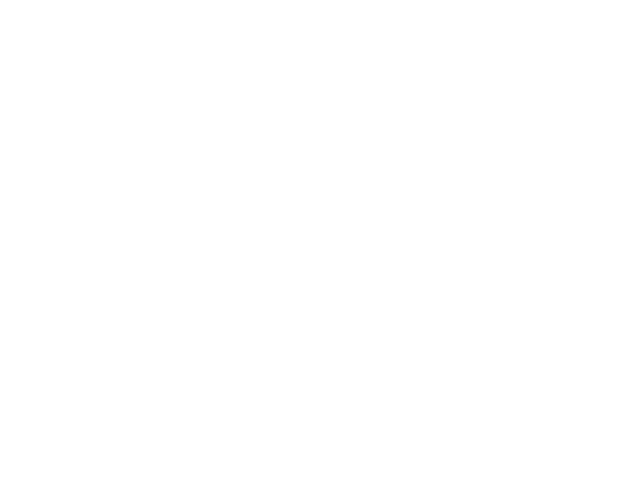
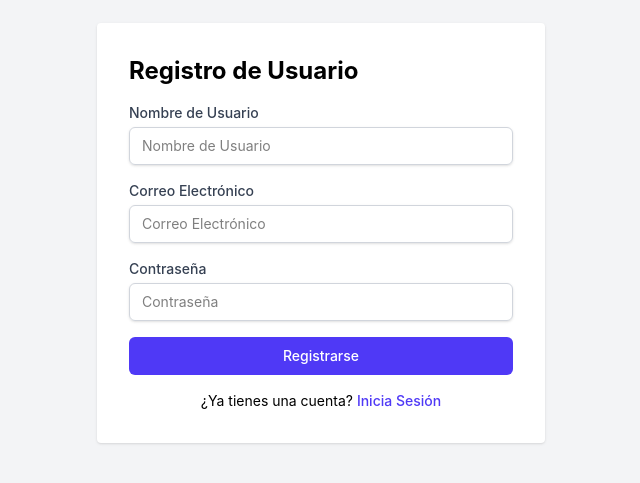
Before and after one commit to AdrianNQ99/taskflow, a React app in the folder frontend/: page / in a window 1280 px wide. Shown: the part 967-1450 px from the top of the page, without its empty margins (319-959 px from the left). Before the commit the page ends 800 px from the top, so only its background shows below. Built offline with nearby package versions, Linux system fonts and the light colour scheme; the HTML template or start-up script is replaced by a standard one.

Commit message:
Add Register, Dashboard, and ProjectBoard components;

```diff
--- a/frontend/src/App.jsx
+++ b/frontend/src/App.jsx
@@ -1,13 +1,14 @@
 import { useState } from 'react'
 import Login from './pages/Login'
+import Register from './pages/Register'
 
 
 function App() {
-  const [count, setCount] = useState(0)
 
   return (
     <div className="App">
       <Login />
+      <Register />
     </div>
 
   )
--- a/frontend/src/pages/Dashboard.jsx
+++ b/frontend/src/pages/Dashboard.jsx
@@ -0,0 +1,10 @@
+const Dasboard = () => {
+  return (
+    <div>
+        <h1 className="text-3xl font-bold text-gray-900">Dashboard</h1>
+        <p className="mt-4 text-gray-600">Bienvenido a tu panel de control. Aquí puedes gestionar tus proyectos y tareas.</p>
+    </div>
+  )
+}
+
+export default Dasboard;
--- a/frontend/src/pages/ProjectBoard.jsx
+++ b/frontend/src/pages/ProjectBoard.jsx
@@ -0,0 +1,10 @@
+const ProjectBoard = () => {
+    return (
+        <div>
+            <h1 className="text-3xl font-bold text-gray-900">Project Board</h1>
+            <p className="mt-4 text-gray-600">Aquí puedes ver y gestionar tu proyecto</p>
+        </div>
+    )
+}
+
+export default ProjectBoard;
--- a/frontend/src/pages/Register.jsx
+++ b/frontend/src/pages/Register.jsx
@@ -0,0 +1,81 @@
+const Register = () => {
+  return (
+    <div className="flex items-center justify-center min-h-screen bg-gray-100">
+      <div className="w-full max-w-md p-8 space-y-6 bg-white rounded shadow">
+        <h2 className="text-2xl font-bold mb-4">Registro de Usuario</h2>
+        <form className="space-y-4" action="#" method="POST">
+          <div>
+            <label
+              htmlFor="username"
+              className="block text-sm font-medium text-gray-700"
+            >
+              Nombre de Usuario
+            </label>
+            <input
+              id="username"
+              name="username"
+              type="text"
+              autoComplete="username"
+              required
+              className="mt-1 block w-full px-3 py-2 border border-gray-300 rounded-md shadow-sm focus:outline-none focus:ring-indigo-500 focus:border-indigo-500 sm:text-sm"
+              placeholder="Nombre de Usuario"
+            />
+          </div>
+          <div>
+            <label
+              htmlFor="email"
+              className="block text-sm font-medium text-gray-700"
+            >
+              Correo Electrónico
+            </label>
+            <input
+              id="email"
+              name="email"
+              type="email"
+              autoComplete="email"
+              required
+              className="mt-1 block w-full px-3 py-2 border border-gray-300 rounded-md shadow-sm focus:outline-none focus:ring-indigo-500 focus:border-indigo-500 sm:text-sm"
+              placeholder="Correo Electrónico"
+            />
+          </div>
+          <div>
+            <label
+              htmlFor="password"
+              className="block text-sm font-medium text-gray-700"
+            >
+              Contraseña
+            </label>
+            <input
+              id="password"
+              name="password"
+              type="password"
+              autoComplete="new-password"
+              required
+              className="mt-1 block w-full px-3 py-2 border border-gray-300 rounded-md shadow-sm focus:outline-none focus:ring-indigo-500 focus:border-indigo-500 sm:text-sm"
+              placeholder="Contraseña"
+            />
+          </div>
+          <div>
+            <button
+              type="submit"
+              className="w-full flex justify-center py-2 px-4 border border-transparent text-sm font-medium rounded-md text-white bg-indigo-600 hover:bg-indigo-700 focus:outline-none focus:ring-2 focus:ring-offset-2 focus:ring-indigo-500"
+            >
+              Registrarse
+            </button>
+          </div>
+          <div className="text-sm text-center">
+            ¿Ya tienes una cuenta?{" "}
+            <a
+              href="#"
+              className="font-medium text-indigo-600 hover:text-indigo-500"
+            >
+              Inicia Sesión
+            </a>
+          </div>
+        </form>
+      </div>
+    </div>
+  );
+};
+
+export default Register;
```
